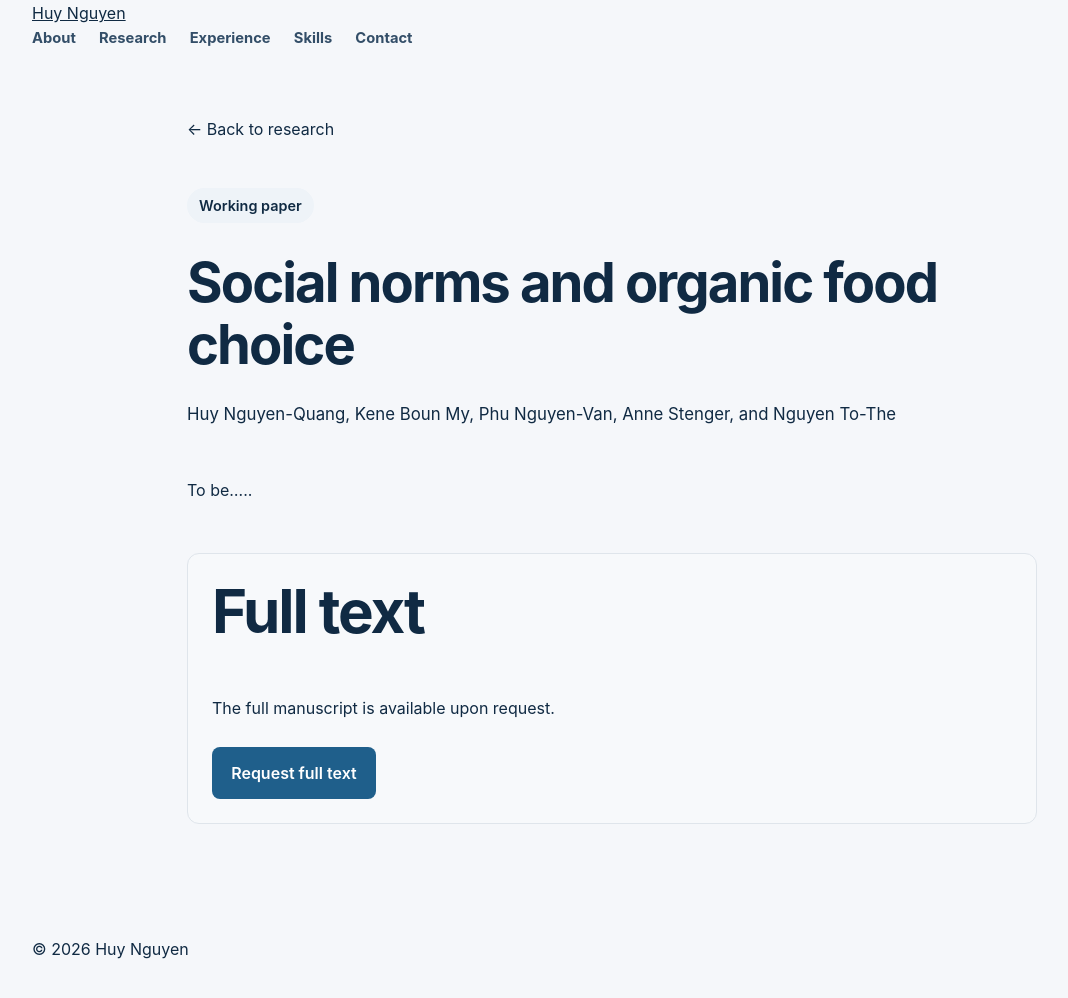
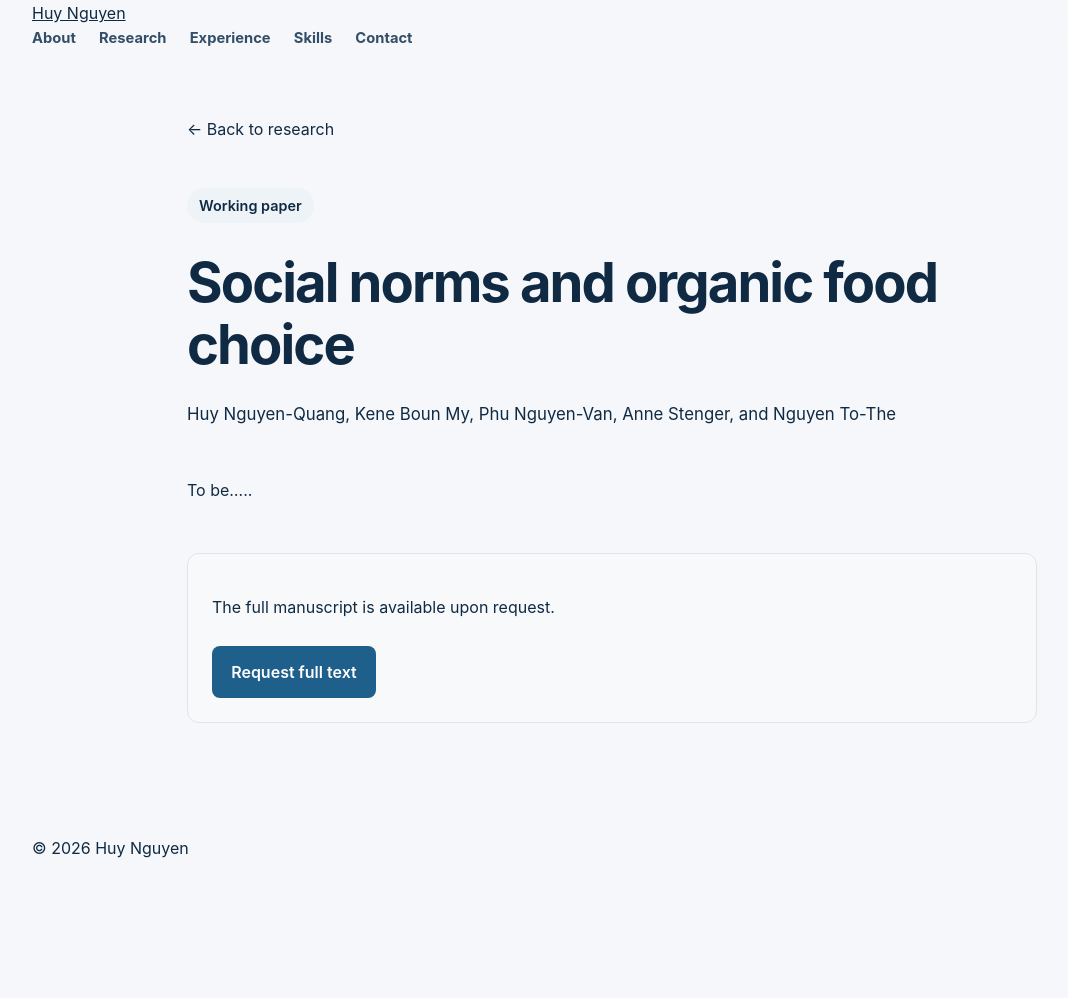
Before and after one commit to nguyenquanghuyvn/nguyenquanghuy.github.co, a Jekyll site: the page built from research/social-norms.md, in a window 1280 px wide and 1010 px high. Shown: the top 998 px of the window, without its empty margins (28-1096 px from the left). Built offline with Jekyll 4.4.1, drawn with Linux system fonts in a browser that asks for light colours.

Commit message:
change format

```diff
--- a/_layouts/paper.html
+++ b/_layouts/paper.html
@@ -100,7 +100,6 @@ Best regards,
           {% endcapture %}
 
         <section class="full-text-request">
-    <h2>Full text</h2>
 
           <p>
             The full manuscript is available upon request.
```
Lines whose indentation alone changed are shown as unchanged.
